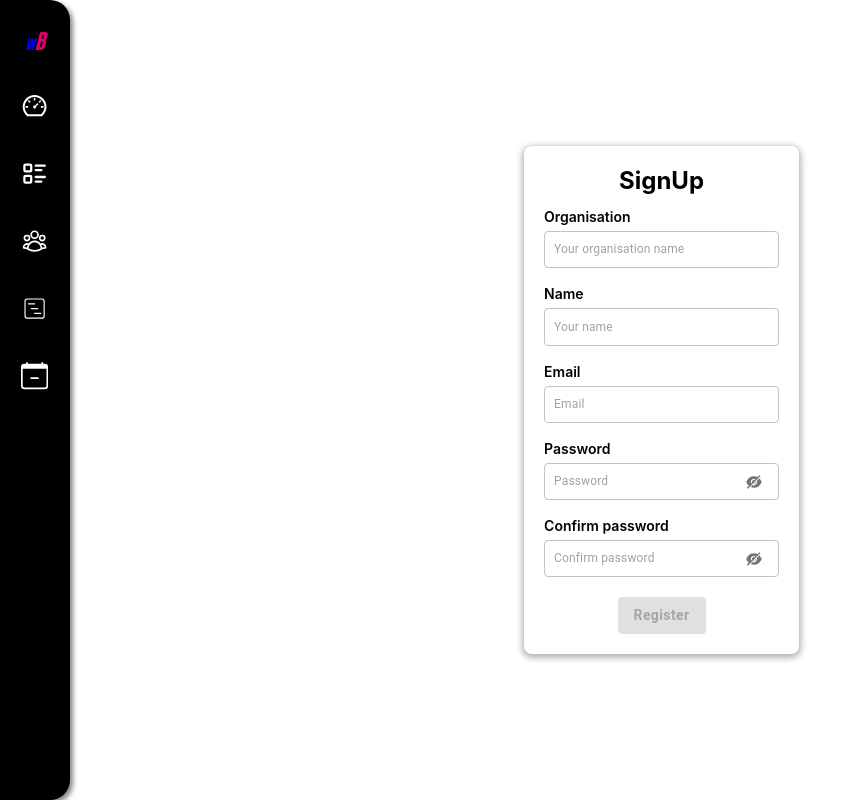
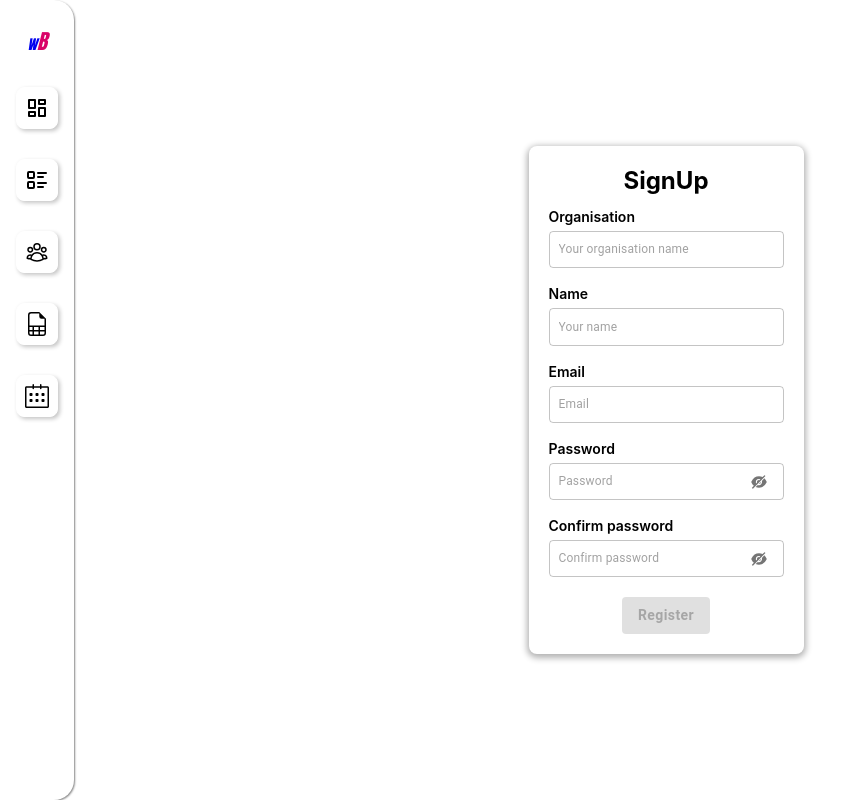
Before and after one commit to sachinelavarasan/watch-book, a React (Create React App) app: page /signup in a window 1280 px wide. Shown: the whole page, without its empty margins (0-855 px from the left). Built offline with nearby package versions, Linux system fonts and the light colour scheme.

Commit message:
sidebar fixes

```diff
--- a/src/common/Navbar/components/Icon/elements/index.tsx
+++ b/src/common/Navbar/components/Icon/elements/index.tsx
@@ -3,24 +3,28 @@ import styled from '@emotion/styled';
 export const IconContainer = styled.div`
   .active {
     .icon-container {
-      background-color: white;
-      border-radius: 0.25rem;
-      opacity: 0.8;
+      background-color: #475be8;
+      border-radius: 0.5em;
+      border: 1px solid #475be8;
+      box-shadow: 2px 2px 4px #c5c5c5, -2px -2px 4px #ffffff;
+    }
+    .activeState {
+      color: white;
+    }
+  }
+  .inactive {
+    .icon-container {
+      border-radius: 0.5em;
+      background: #fff;
+      border: 1px solid #fff;
+      box-shadow: 2px 2px 4px #c5c5c5, -2px -2px 4px #ffffff;
     }
     .activeState {
       color: black;
     }
   }
-  .inactive {
-    .icon-container {
-      background-color: transparent;
-    }
-    .activeState {
-      color: white;
-    }
-  }
   .icon-container {
-    padding: 0.325rem;
+    padding: 0.5rem;
   }
   .activeState {
     vertical-align: middle;
--- a/src/common/Navbar/components/Icon/index.tsx
+++ b/src/common/Navbar/components/Icon/index.tsx
@@ -12,7 +12,7 @@ function Icon({ route, iconComponent, toolTipTitle }: any) {
           <div className="icon-container">
             <IconContext.Provider
               value={{
-                size: '1.7rem',
+                size: '1.5rem',
                 className: 'activeState',
               }}>
               {iconComponent}
--- a/src/common/Navbar/elements/index.tsx
+++ b/src/common/Navbar/elements/index.tsx
@@ -2,9 +2,9 @@ import styled from '@emotion/styled';
 
 export const NavbarContainer = styled.div`
   padding: 10px 0px;
-  background-color: black;
+  background-color: white;
   align-items: center;
-  box-shadow: 3px 3px 5px #888888;
+  box-shadow: 1px 1px 2px #888888;
   border-radius: 0 20px 20px 0;
   .logo-link {
     width: 100%;
--- a/src/common/Navbar/index.tsx
+++ b/src/common/Navbar/index.tsx
@@ -3,11 +3,11 @@ import List from '@mui/material/List';
 import ListItem from '@mui/material/ListItem';
 import { NavLink } from 'react-router-dom';
 
-import { AiOutlineDashboard } from 'react-icons/ai';
+import { TbLayoutDashboard } from 'react-icons/tb';
 import { TbListDetails } from 'react-icons/tb';
 import { HiOutlineUserGroup } from 'react-icons/hi2';
-import { CiViewTimeline } from 'react-icons/ci';
-import { BsCalendarMinus } from 'react-icons/bs';
+import { BsFileEarmarkSpreadsheet } from 'react-icons/bs';
+import { SlCalender } from 'react-icons/sl';
 
 import { NavbarContainer } from './elements';
 import Icon from './components/Icon';
@@ -25,11 +25,7 @@ function Navbar() {
           </NavLink>
         </ListItem>
         <ListItem className="icon">
-          <Icon
-            route="/dashboard"
-            iconComponent={<AiOutlineDashboard />}
-            toolTipTitle="Dashboard"
-          />
+          <Icon route="/dashboard" iconComponent={<TbLayoutDashboard />} toolTipTitle="Dashboard" />
         </ListItem>
         <ListItem className="icon">
           <Icon route="/details" iconComponent={<TbListDetails />} toolTipTitle="Details" />
@@ -38,10 +34,14 @@ function Navbar() {
           <Icon route="/login" iconComponent={<HiOutlineUserGroup />} toolTipTitle="Employees" />
         </ListItem>
         <ListItem className="icon">
-          <Icon route="/timelogs" iconComponent={<CiViewTimeline />} toolTipTitle="Time log" />
+          <Icon
+            route="/timelogs"
+            iconComponent={<BsFileEarmarkSpreadsheet />}
+            toolTipTitle="Time log"
+          />
         </ListItem>{' '}
         <ListItem className="icon">
-          <Icon route="/leave" iconComponent={<BsCalendarMinus />} toolTipTitle="Leave" />
+          <Icon route="/leave" iconComponent={<SlCalender />} toolTipTitle="Leave" />
         </ListItem>
       </List>
     </NavbarContainer>
```
